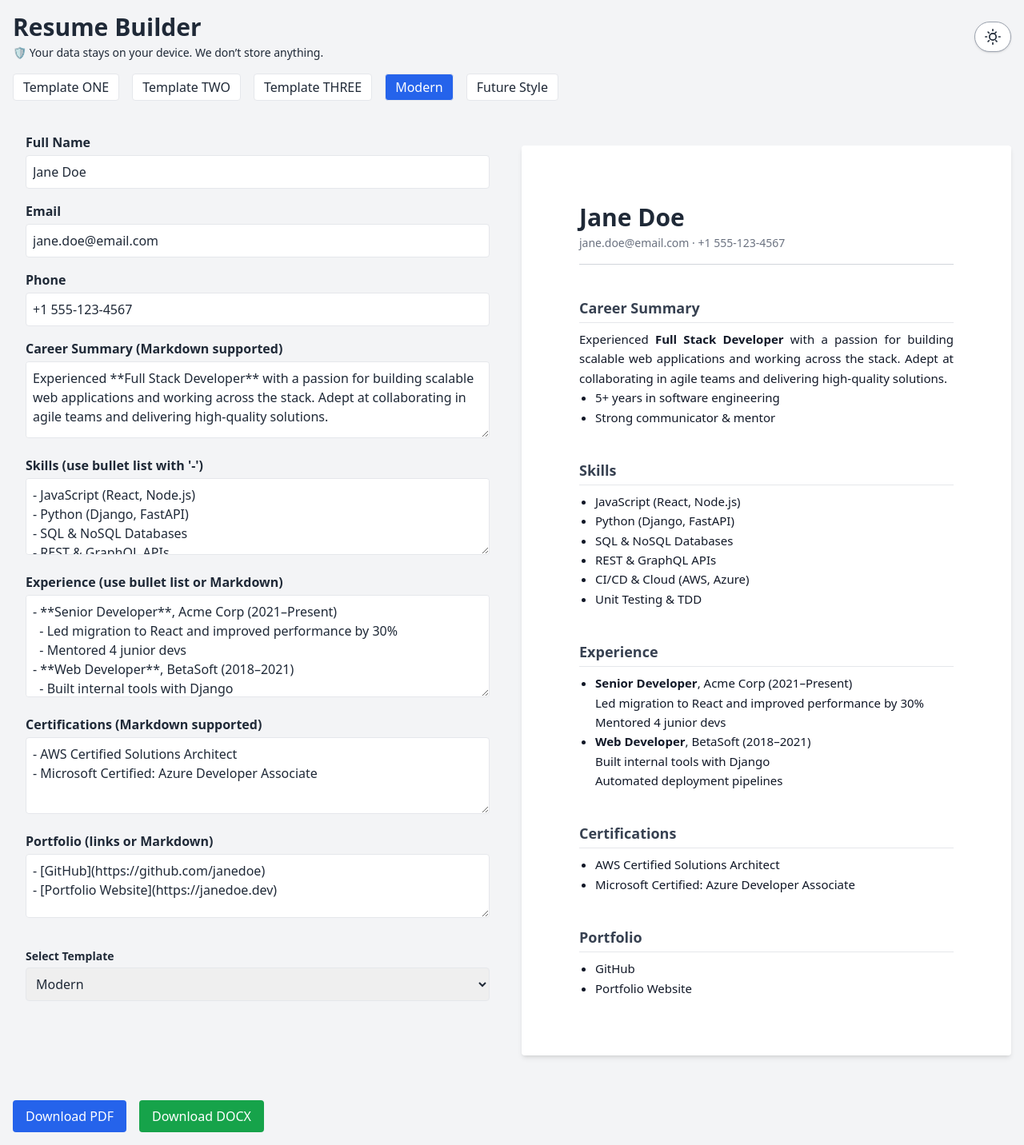
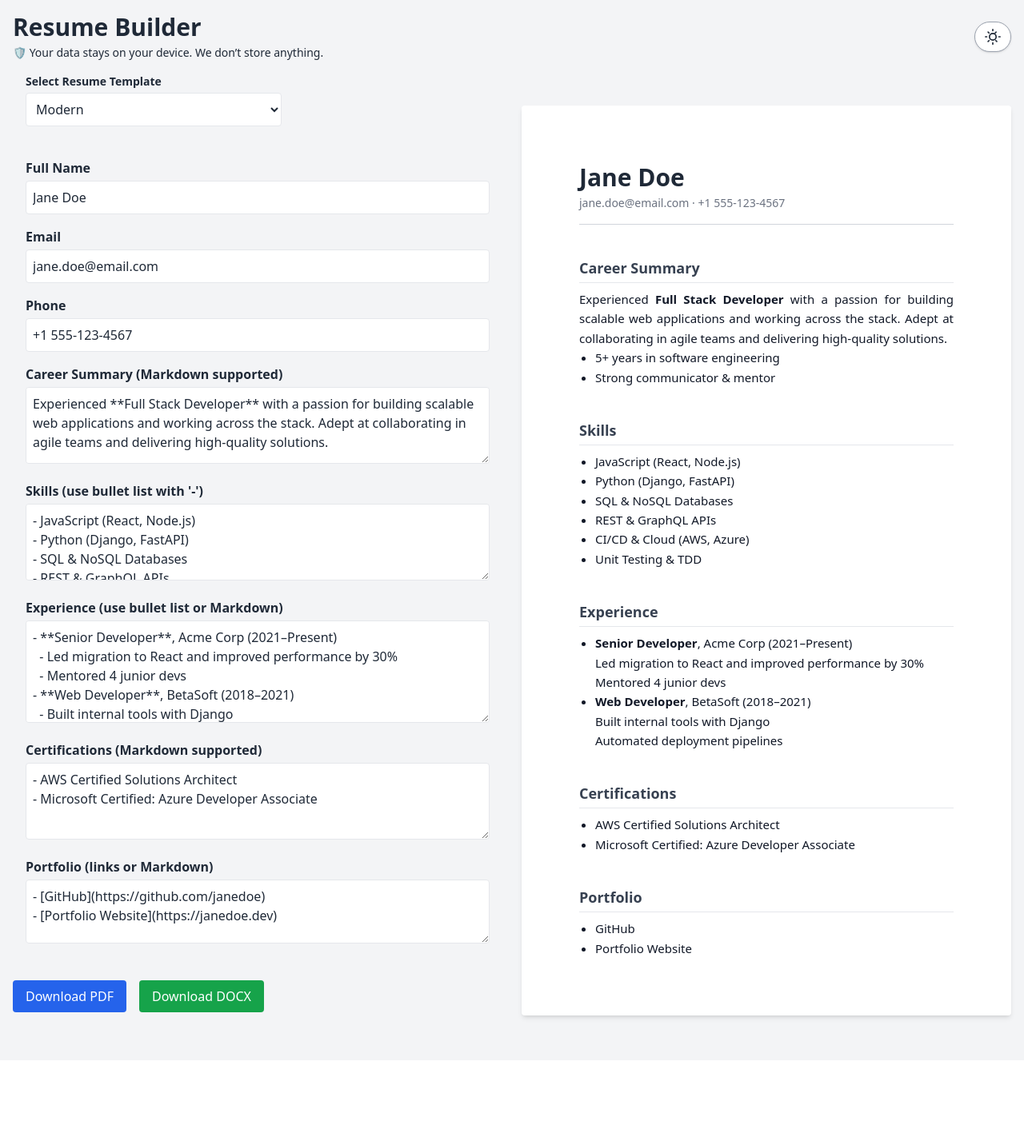
Before and after one commit to bkalse/ResumeBuilder, a React (Vite) app: page / in a window 1280 px wide. Shown: the whole page at 80% size. After the commit the page ends 1326 px from the top, so only its background shows below. Built offline with nearby package versions, Linux system fonts and the light colour scheme.

Commit message:
Refactor template selection to dropdown in App component and remove redundant code from Form component

```diff
--- a/src/App.jsx
+++ b/src/App.jsx
@@ -120,36 +120,32 @@ function App() {
                 </button>
             </div>
 
-            <div className="flex gap-4 mb-4">
-                {["one", "two", "three", "modern", "future"].map((tpl) => (
-                    <button
-                        key={tpl}
-                        onClick={() => setSelectedTemplate(tpl)}
-                        className={`px-3 py-1 rounded border ${selectedTemplate === tpl ? "bg-blue-600 text-white" : "bg-white"
-                            }`}
+            <div className="grid md:grid-cols-2 gap-6">
+                <div>
+                    {/* Template selection dropdown moved here */}
+                    <div className="mb-4 px-4 w-full max-w-4xl mx-auto">
+                        <label htmlFor="template-select" className="block text-sm font-semibold mb-1">
+                            Select Resume Template
+                        </label>
+                        <select
+                            id="template-select"
+                            className="w-full max-w-xs p-2 border rounded bg-white dark:bg-gray-800 dark:text-gray-200"
+                            value={selectedTemplate}
+                            onChange={e => setSelectedTemplate(e.target.value)}
                         >
-                        {tpl === "modern"
-                            ? "Modern"
-                            : tpl === "future"
-                                ? "Future Style"
-                                : `Template ${tpl.toUpperCase()}`}
-                    </button>
-                ))}
+                            <option value="modern">Modern</option>
+                            <option value="future">Future Style</option>
+                            <option value="one">Template ONE</option>
+                            <option value="two">Template TWO</option>
+                            <option value="three">Template THREE</option>
+                        </select>
                     </div>
-
-            <div className="grid md:grid-cols-2 gap-6">
                     <Form
                         resumeData={resumeData}
                         setResumeData={setResumeData}
                         selectedTemplate={selectedTemplate}
                         setSelectedTemplate={setSelectedTemplate}
                     />
-                <ResumePreview
-                    resumeData={resumeData}
-                    selectedTemplate={selectedTemplate}
-                />
-            </div>
-
                     <div className="mt-4 flex gap-4">
                         <button
                             onClick={() => validate() && exportPDF()}
@@ -165,6 +161,12 @@ function App() {
                         </button>
                     </div>
                 </div>
+                <ResumePreview
+                    resumeData={resumeData}
+                    selectedTemplate={selectedTemplate}
+                />
+            </div>
+        </div>
     );
 }
 
--- a/src/components/Form.jsx
+++ b/src/components/Form.jsx
@@ -89,19 +89,6 @@ export default function Form({ resumeData = {}, setResumeData, selectedTemplate,
           onChange={handleChange("portfolio")}
         />
       </div>
-
-      <div className="pt-4">
-        <label className="block text-sm font-semibold mb-1">Select Template</label>
-        <select
-          className="w-full p-2 border rounded"
-          value={selectedTemplate}
-          onChange={(e) => setSelectedTemplate(e.target.value)}
-        >
-          <option value="modern">Modern</option>
-          <option value="template1">Template One</option>
-          <option value="future">Future</option>
-        </select>
-      </div>
     </div>
   );
 }
```
Lines whose indentation alone changed are shown as unchanged.
